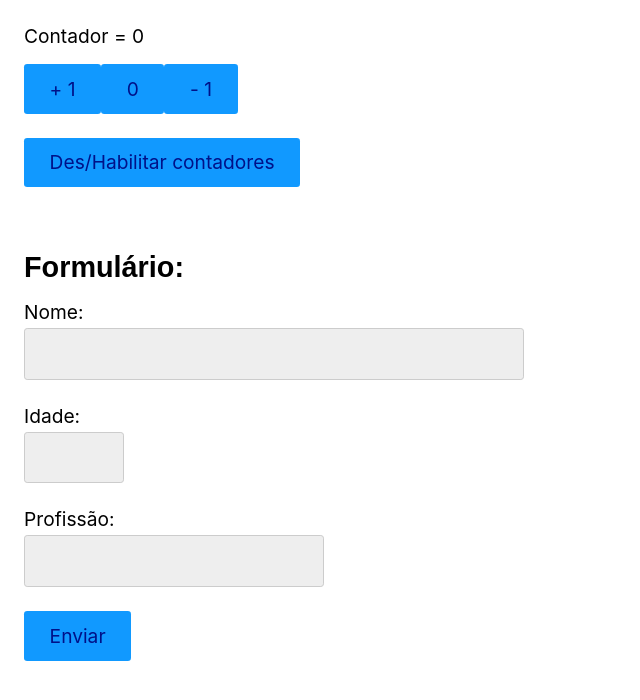
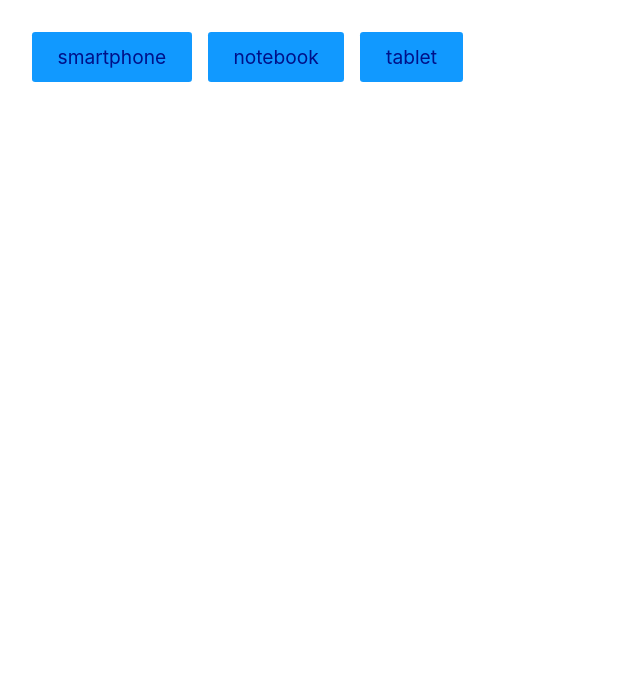
Before and after one commit to EdineiPinho/React-Tests, a React (Create React App) app: page / in a window 1280 px wide. Shown: the top 700 px of the page, without its empty margins (0-640 px from the left). Built offline with nearby package versions, Linux system fonts and the light colour scheme.

Commit message:
Consuming API and Using Hooks UseState

```diff
--- a/src/App.js
+++ b/src/App.js
@@ -1,12 +1,12 @@
 import React from 'react';
-import HookUseStatesMultiploEstados from './Hooks/HookUseStates/HookUseStatesMultiploEstados';
+import HookUseStatesAPI from './Hooks/HookUseStates/HookUseStatesAPI';
 
 
 
 const App = () => {
 
   return (<React.Fragment>
-    <HookUseStatesMultiploEstados />
+    <HookUseStatesAPI />
   </React.Fragment>);
 };
 
--- /dev/null
+++ b/src/Hooks/HookUseStates/HookUseStatesAPI.js
@@ -0,0 +1,27 @@
+import React from 'react'
+import Produtos from './HookUseStatesAPI/Produtos';
+
+const HookUseStatesAPI = () => {
+  const [dados, setDados] = React.useState();
+  const [carregando, setCarregando] = React.useState(null);
+
+
+  async function handleClick(event) {
+    setCarregando(true);
+    const response = await fetch(`https://ranekapi.origamid.dev/json/api/produto/${event.target.innerText}`);
+    const json = await response.json();
+    setDados(json);
+    setCarregando(false);
+  }
+  return (
+    <React.Fragment>
+      <button style={{ margin: '8px' }} onClick={handleClick}>smartphone</button>
+      <button style={{ margin: '8px' }} onClick={handleClick}>notebook</button>
+      <button style={{ margin: '8px' }} onClick={handleClick}>tablet</button>
+      {carregando && <p>Carregando...</p>}
+      {!carregando && dados && <Produtos dados={dados} />}
+    </React.Fragment>
+  );
+};
+
+export default HookUseStatesAPI
--- /dev/null
+++ b/src/Hooks/HookUseStates/HookUseStatesAPI/Produtos.js
@@ -0,0 +1,13 @@
+import React from 'react'
+
+const Produtos = ({ dados }) => {
+  return (
+    <div>
+      <h1>{dados.nome}</h1>
+      <p>R$ {dados.preco}</p>
+      <img src={dados.fotos[0].src} alt={dados.fotos[0].titulo} />
+    </div>
+  )
+}
+
+export default Produtos
--- a/src/Hooks/HookUseStates/HookUseStatesMultiploEstados.js
+++ b/src/Hooks/HookUseStates/HookUseStatesMultiploEstados.js
@@ -3,7 +3,7 @@ import React from 'react'
 const HookUseStatesMultiploEstados = () => {
   let [contar, setContar] = React.useState(0);
   const [ativo, setAtivo] = React.useState(false);
-  const [dados, setDados] = React.useState({ nome: 'Michel', idade: '', profissao: '' })
+  const [dados, setDados] = React.useState({ nome: '', idade: '', profissao: '' })
 
   function handleForm(e) {
     console.log(this);
```
